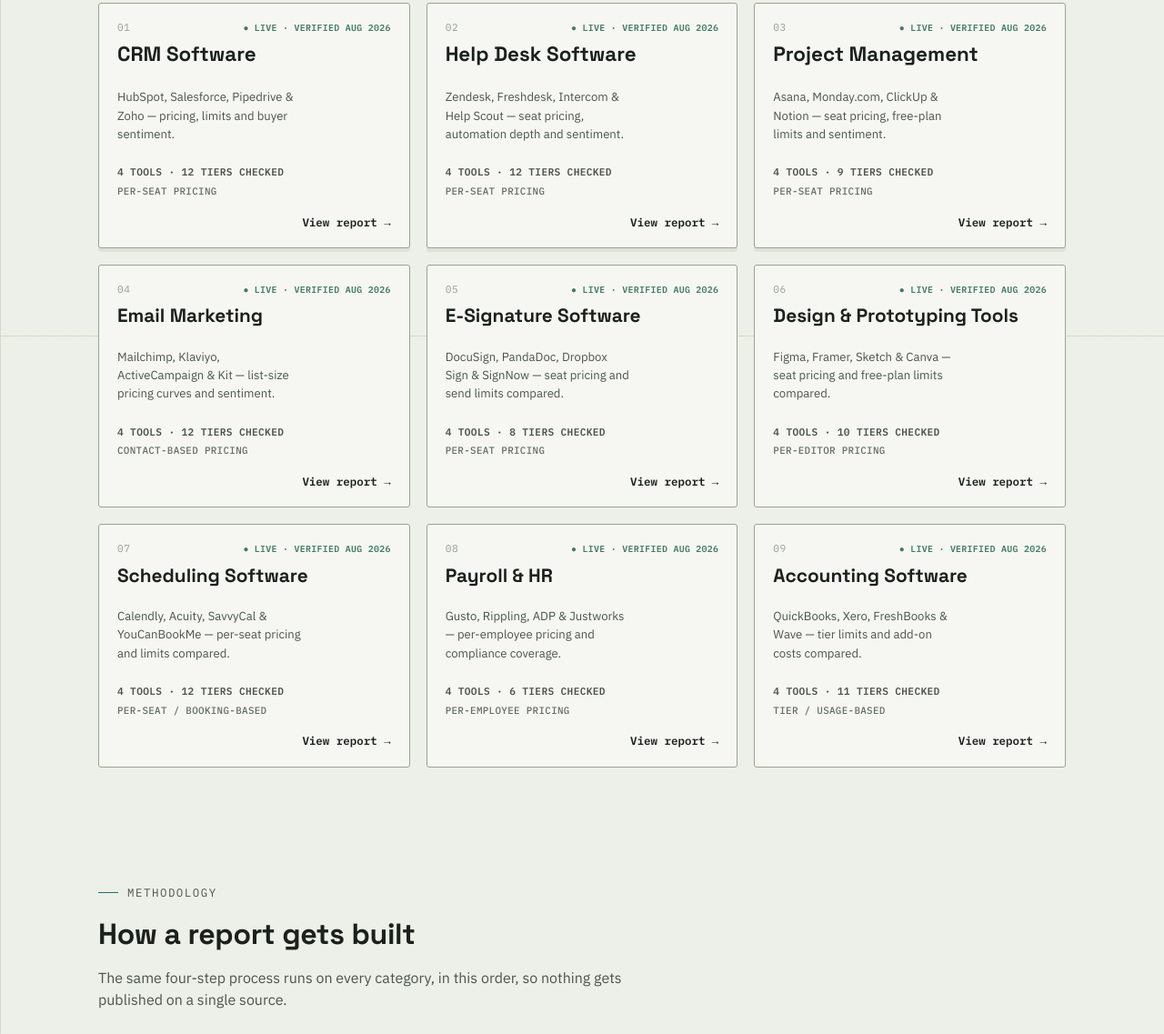
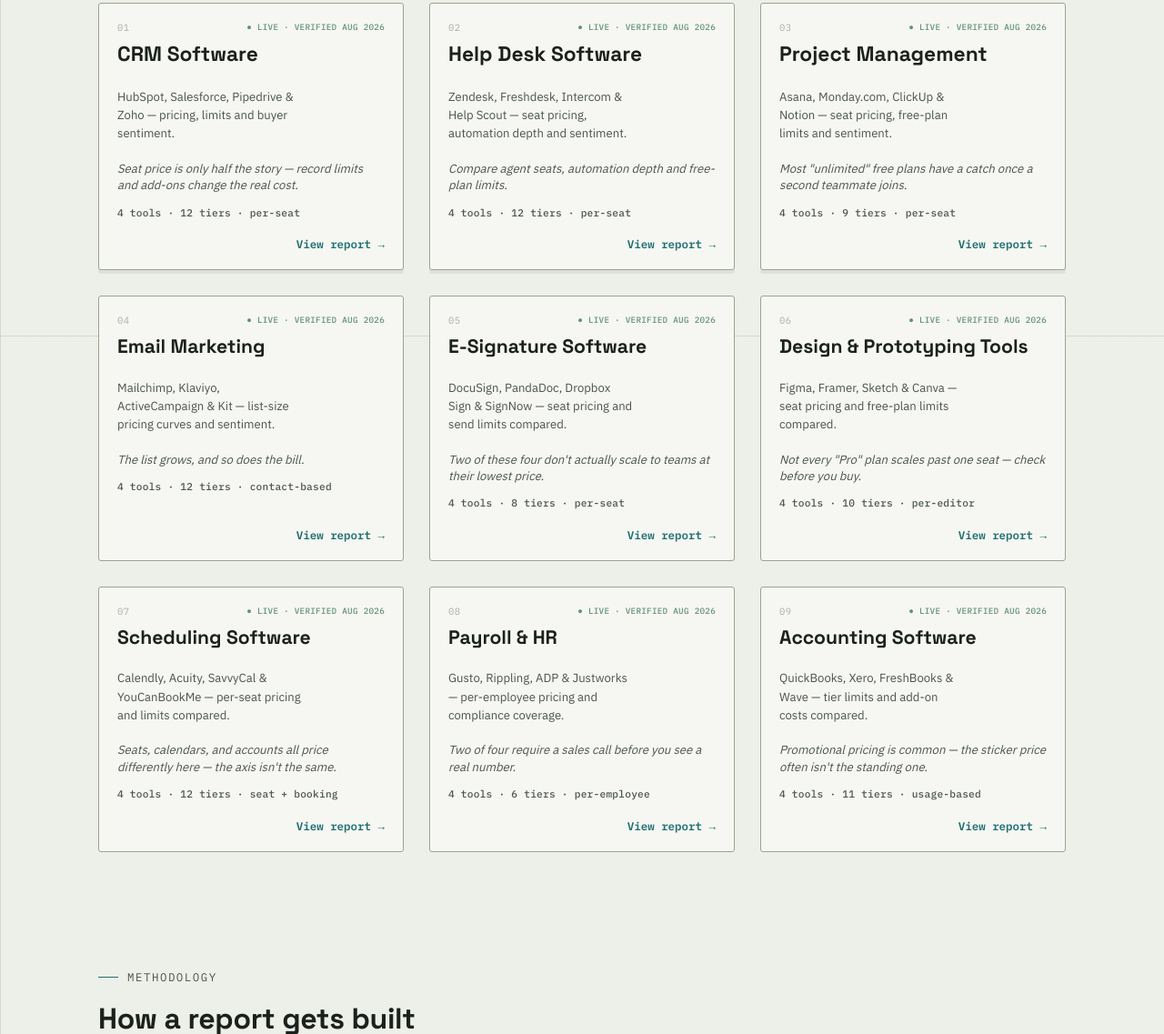
Before and after one commit to thatcodingman/stackscope, a plain HTML site: page index.html in a window 1280 px wide. Shown: the part 1231-2368 px from the top of the page at 91% size. Drawn offline with Linux system fonts and the light colour scheme.

Commit message:
Category cards: editorial hook lines, compact metadata, muted status/numbering, brighter CTA with hover polish, wider grid gap

```diff
--- a/index.html
+++ b/index.html
@@ -128,6 +128,7 @@
   @media (max-width: 720px) {
     .ss-process-arrow { display: none; }
   }
+  .cat-grid { gap: 28px; }
   .ss-cat-card {
     padding: 18px 20px !important;
     display: flex;
@@ -135,7 +136,13 @@
     transition: transform 0.15s ease, box-shadow 0.15s ease, border-color 0.15s ease;
   }
   .ss-cat-card:hover { border-color: var(--verified, #2f6e51); }
-  .ss-cat-card h3 { font-size: 1.3em; font-weight: 700; margin-top: 4px; }
+  .ss-cat-card h3 {
+    font-size: 1.32em;
+    font-weight: 700;
+    margin-top: 4px;
+    transition: color 0.15s ease;
+  }
+  .ss-cat-card:hover h3 { color: var(--verified, #2f6e51); }
   .ss-cat-top {
     display: flex;
     justify-content: space-between;
@@ -143,50 +150,49 @@
     font-family: var(--font-mono, 'IBM Plex Mono', monospace);
   }
   .ss-cat-num {
-    font-size: 0.7rem;
+    font-size: 0.66rem;
     letter-spacing: 0.05em;
     color: var(--ink-soft, rgba(27,42,74,0.55));
-    opacity: 0.55;
+    opacity: 0.45;
   }
   .ss-cat-status {
-    font-size: 0.62rem;
+    font-size: 0.58rem;
     letter-spacing: 0.03em;
     text-transform: uppercase;
-    font-weight: 600;
+    font-weight: 500;
     color: var(--verified, #2f6e51);
-    opacity: 0.9;
+    opacity: 0.75;
   }
-  .ss-cat-meta-row {
+  .ss-cat-hook {
+    font-size: 0.82rem;
+    font-style: italic;
+    color: var(--ink-soft, rgba(27,42,74,0.75));
+    margin: 6px 0 0;
+    line-height: 1.4;
+  }
+  .ss-cat-meta-compact {
     font-family: var(--font-mono, 'IBM Plex Mono', monospace);
     font-size: 0.7rem;
-    letter-spacing: 0.03em;
-    font-weight: 600;
+    letter-spacing: 0.02em;
+    font-weight: 500;
     color: var(--ink-soft, rgba(27,42,74,0.7));
-    margin-top: 10px;
-  }
-  .ss-cat-pricing-model {
-    font-family: var(--font-mono, 'IBM Plex Mono', monospace);
-    font-size: 0.68rem;
-    letter-spacing: 0.03em;
-    font-weight: 500;
-    color: var(--ink-soft, rgba(27,42,74,0.85));
-    opacity: 0.85;
-    margin-top: 3px;
+    margin-top: 12px;
   }
   .ss-cat-action {
     font-family: var(--font-mono, 'IBM Plex Mono', monospace);
     font-size: 0.78rem;
-    color: var(--ink, #1b211d);
+    color: var(--teal, #1f6f73);
     margin-top: auto;
     padding-top: 16px;
     text-align: right;
     font-weight: 700;
+    transition: color 0.15s ease;
   }
+  .ss-cat-card:hover .ss-cat-action { color: var(--verified, #2f6e51); }
   .ss-cat-action-arrow { display: inline-block; transition: transform 0.15s ease; }
-  .ss-cat-card:hover .ss-cat-action-arrow { transform: translateX(4px); }
+  .ss-cat-card:hover .ss-cat-action-arrow { transform: translateX(3px); }
   .ss-cat-featured { box-shadow: 0 4px 0 rgba(27,33,29,0.07); }
-  .ss-cat-featured h3 { font-size: 1.4em; }
-  .ss-cat-featured .ss-cat-status { font-weight: 700; }
+  .ss-cat-featured h3 { font-size: 1.42em; }
   .ss-nav-primary { font-weight: 700; }
 </style>
 </head>
@@ -289,8 +295,8 @@
           </div>
           <h3>CRM Software</h3>
           <p class="sentiment">HubSpot, Salesforce, Pipedrive &amp; Zoho — pricing, limits and buyer sentiment.</p>
-          <div class="ss-cat-meta-row">4 TOOLS · 12 TIERS CHECKED</div>
-          <div class="ss-cat-pricing-model">PER-SEAT PRICING</div>
+          <p class="ss-cat-hook">Seat price is only half the story — record limits and add-ons change the real cost.</p>
+          <div class="ss-cat-meta-compact">4 tools · 12 tiers · per-seat</div>
           <div class="ss-cat-action">View report <span class="ss-cat-action-arrow">→</span></div>
         </a>
 
@@ -301,8 +307,8 @@
           </div>
           <h3>Help Desk Software</h3>
           <p class="sentiment">Zendesk, Freshdesk, Intercom &amp; Help Scout — seat pricing, automation depth and sentiment.</p>
-          <div class="ss-cat-meta-row">4 TOOLS · 12 TIERS CHECKED</div>
-          <div class="ss-cat-pricing-model">PER-SEAT PRICING</div>
+          <p class="ss-cat-hook">Compare agent seats, automation depth and free-plan limits.</p>
+          <div class="ss-cat-meta-compact">4 tools · 12 tiers · per-seat</div>
           <div class="ss-cat-action">View report <span class="ss-cat-action-arrow">→</span></div>
         </a>
 
@@ -313,8 +319,8 @@
           </div>
           <h3>Project Management</h3>
           <p class="sentiment">Asana, Monday.com, ClickUp &amp; Notion — seat pricing, free-plan limits and sentiment.</p>
-          <div class="ss-cat-meta-row">4 TOOLS · 9 TIERS CHECKED</div>
-          <div class="ss-cat-pricing-model">PER-SEAT PRICING</div>
+          <p class="ss-cat-hook">Most "unlimited" free plans have a catch once a second teammate joins.</p>
+          <div class="ss-cat-meta-compact">4 tools · 9 tiers · per-seat</div>
           <div class="ss-cat-action">View report <span class="ss-cat-action-arrow">→</span></div>
         </a>
 
@@ -325,8 +331,8 @@
           </div>
           <h3>Email Marketing</h3>
           <p class="sentiment">Mailchimp, Klaviyo, ActiveCampaign &amp; Kit — list-size pricing curves and sentiment.</p>
-          <div class="ss-cat-meta-row">4 TOOLS · 12 TIERS CHECKED</div>
-          <div class="ss-cat-pricing-model">CONTACT-BASED PRICING</div>
+          <p class="ss-cat-hook">The list grows, and so does the bill.</p>
+          <div class="ss-cat-meta-compact">4 tools · 12 tiers · contact-based</div>
           <div class="ss-cat-action">View report <span class="ss-cat-action-arrow">→</span></div>
         </a>
 
@@ -337,8 +343,8 @@
           </div>
           <h3>E-Signature Software</h3>
           <p class="sentiment">DocuSign, PandaDoc, Dropbox Sign &amp; SignNow — seat pricing and send limits compared.</p>
-          <div class="ss-cat-meta-row">4 TOOLS · 8 TIERS CHECKED</div>
-          <div class="ss-cat-pricing-model">PER-SEAT PRICING</div>
+          <p class="ss-cat-hook">Two of these four don't actually scale to teams at their lowest price.</p>
+          <div class="ss-cat-meta-compact">4 tools · 8 tiers · per-seat</div>
           <div class="ss-cat-action">View report <span class="ss-cat-action-arrow">→</span></div>
         </a>
 
@@ -349,8 +355,8 @@
           </div>
           <h3>Design &amp; Prototyping Tools</h3>
           <p class="sentiment">Figma, Framer, Sketch &amp; Canva — seat pricing and free-plan limits compared.</p>
-          <div class="ss-cat-meta-row">4 TOOLS · 10 TIERS CHECKED</div>
-          <div class="ss-cat-pricing-model">PER-EDITOR PRICING</div>
+          <p class="ss-cat-hook">Not every "Pro" plan scales past one seat — check before you buy.</p>
+          <div class="ss-cat-meta-compact">4 tools · 10 tiers · per-editor</div>
           <div class="ss-cat-action">View report <span class="ss-cat-action-arrow">→</span></div>
         </a>
 
@@ -361,8 +367,8 @@
           </div>
           <h3>Scheduling Software</h3>
           <p class="sentiment">Calendly, Acuity, SavvyCal &amp; YouCanBookMe — per-seat pricing and limits compared.</p>
-          <div class="ss-cat-meta-row">4 TOOLS · 12 TIERS CHECKED</div>
-          <div class="ss-cat-pricing-model">PER-SEAT / BOOKING-BASED</div>
+          <p class="ss-cat-hook">Seats, calendars, and accounts all price differently here — the axis isn't the same.</p>
+          <div class="ss-cat-meta-compact">4 tools · 12 tiers · seat + booking</div>
           <div class="ss-cat-action">View report <span class="ss-cat-action-arrow">→</span></div>
         </a>
 
@@ -373,8 +379,8 @@
           </div>
           <h3>Payroll &amp; HR</h3>
           <p class="sentiment">Gusto, Rippling, ADP &amp; Justworks — per-employee pricing and compliance coverage.</p>
-          <div class="ss-cat-meta-row">4 TOOLS · 6 TIERS CHECKED</div>
-          <div class="ss-cat-pricing-model">PER-EMPLOYEE PRICING</div>
+          <p class="ss-cat-hook">Two of four require a sales call before you see a real number.</p>
+          <div class="ss-cat-meta-compact">4 tools · 6 tiers · per-employee</div>
           <div class="ss-cat-action">View report <span class="ss-cat-action-arrow">→</span></div>
         </a>
 
@@ -385,8 +391,8 @@
           </div>
           <h3>Accounting Software</h3>
           <p class="sentiment">QuickBooks, Xero, FreshBooks &amp; Wave — tier limits and add-on costs compared.</p>
-          <div class="ss-cat-meta-row">4 TOOLS · 11 TIERS CHECKED</div>
-          <div class="ss-cat-pricing-model">TIER / USAGE-BASED</div>
+          <p class="ss-cat-hook">Promotional pricing is common — the sticker price often isn't the standing one.</p>
+          <div class="ss-cat-meta-compact">4 tools · 11 tiers · usage-based</div>
           <div class="ss-cat-action">View report <span class="ss-cat-action-arrow">→</span></div>
         </a>
 
```
